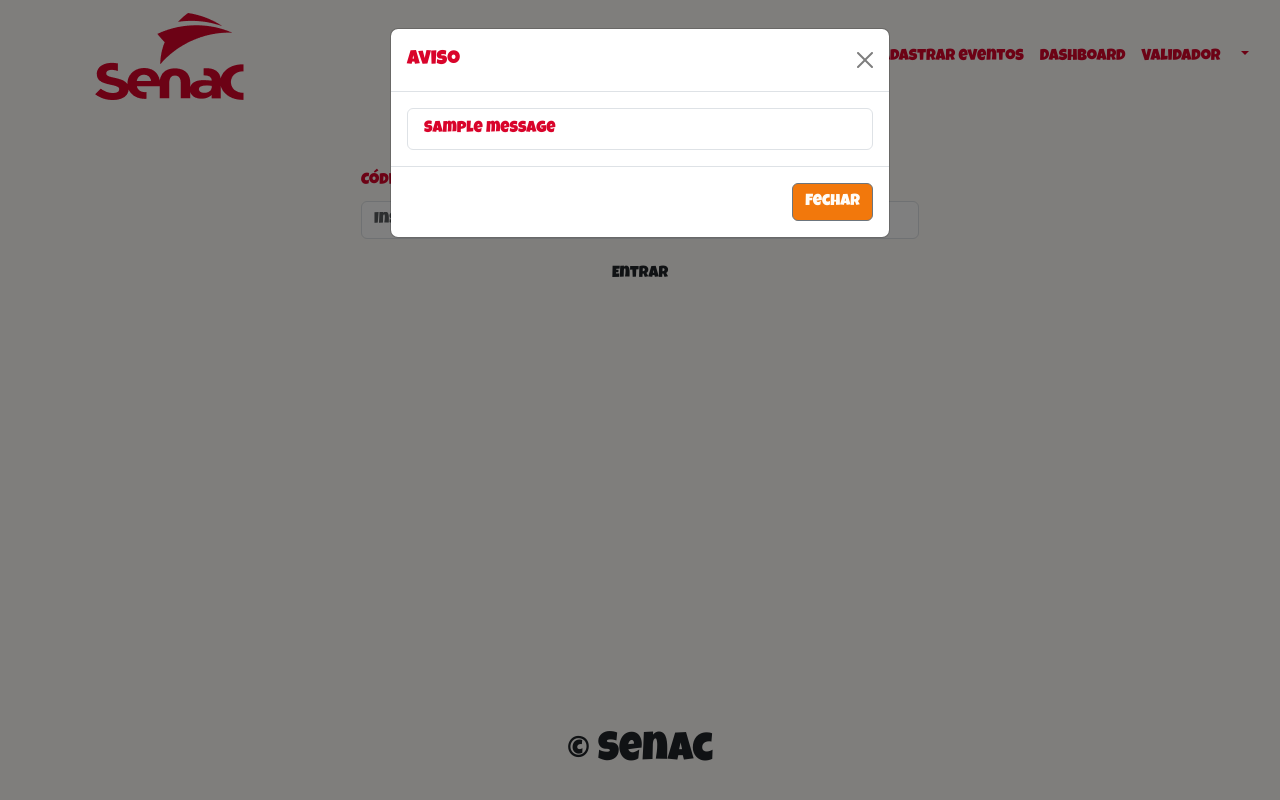
After one commit to pmoraes230/competicao_5, a Django app: page /validador/totem/ in a window 1280 px wide. The commit adds this page. Run offline with Django 5.2, Linux system fonts and the light colour scheme; tables that the repository leaves empty hold one stand-in row (values such as "Sample post"); one stand-in notice (Sample message) is shown; some libraries are stand-ins or nearby versions.

Commit message:
tela validador sem back

```diff
--- a/home/templates/partials/header/header.html
+++ b/home/templates/partials/header/header.html
@@ -19,7 +19,7 @@
                     <a class="nav-link color_vermelho_header" href="#">Dashboard</a>
                 </li>
                 <li class="nav-item">
-                    <a class="nav-link color_vermelho_header" href="#">Validador</a>
+                    <a class="nav-link color_vermelho_header" href="{% url 'totem' %}">Validador</a>
                 </li>
                 <li class="nav-item dropdown">
                     <a class="nav-link dropdown-toggle color_vermelho_header" href="#" role="button" data-bs-toggle="dropdown"
--- a/setup/urls.py
+++ b/setup/urls.py
@@ -5,5 +5,6 @@
 
 urlpatterns = [
     path('admin/', admin.site.urls),
-    path("", include("home.urls"))
+    path("", include("home.urls")),
+    path("validador/", include("validador.urls"))
 ] + static(settings.MEDIA_URL, document_root=settings.MEDIA_ROOT)
--- /dev/null
+++ b/validador/templates/validador.html
@@ -0,0 +1,51 @@
+{% extends "base.html" %}
+{% load static %}
+
+{% block content %}
+{% block header %}
+{% include "partials/header/header.html" %}
+{% endblock %}
+
+<main class="container">
+    {% if messages %}
+    <div class="modal fade" id="messageModal" tabindex="-1" aria-labelledby="messageModalLabel" aria-hidden="true">
+        <div class="modal-dialog">
+            <div class="modal-content">
+                <div class="modal-header">
+                    <h1 class="modal-title fs-5 color_vermelho" id="messageModalLabel">Aviso</h1>
+                    <button type="button" class="btn-close" data-bs-dismiss="modal" aria-label="Close"></button>
+                </div>
+                <div class="modal-body">
+                    <ul class="list-group">
+                        {% for message in messages %}
+                        <li class="{{ message.tags }} list-group-item color_vermelho">{{ message }}</li>
+                        {% endfor %}
+                    </ul>
+                </div>
+                <div class="modal-footer">
+                    <button type="button" class="btn btn-secondary btn_laranja color_cinza"
+                        data-bs-dismiss="modal">Fechar</button>
+                </div>
+            </div>
+        </div>
+    </div>
+    {% endif %}
+
+    <div class="container_validation">
+        <h1 class="h1 text-center color_vermelho">Validador</h1>
+        <form action="#" class="container_form">
+            <div class="mb-3">
+                <label for="code" class="form-label color_vermelho">Código do ingresso:</label>
+                <input type="text" name="code" id="code" class="form-control color_vermelho input_validation" placeholder="Insira o código do ingresso aqui">
+            </div>
+            <div class="mb-3 text-center">
+                <button type="submit" class="btn btn_laranja_border color_preto">Entrar</button>
+            </div>
+        </form>
+    </div>
+</main>
+
+{% endblock %}
+{% block footer %}
+{% include "partials/footer/footer.html" %}
+{% endblock %}
--- /dev/null
+++ b/validador/urls.py
@@ -0,0 +1,6 @@
+from django.urls import path
+from . import views
+
+urlpatterns = [
+    path("totem/", views.validador, name="totem")
+]
--- a/validador/views.py
+++ b/validador/views.py
@@ -1,3 +1,7 @@
 from django.shortcuts import render
+from home.views import get_user_profile
 
 # Create your views here.
+def validador(request):
+    context = get_user_profile(request)
+    return render(request, "validador.html", context)
```
Also changed, not shown: home/static/styles/base.css (+18 -0 lines).
